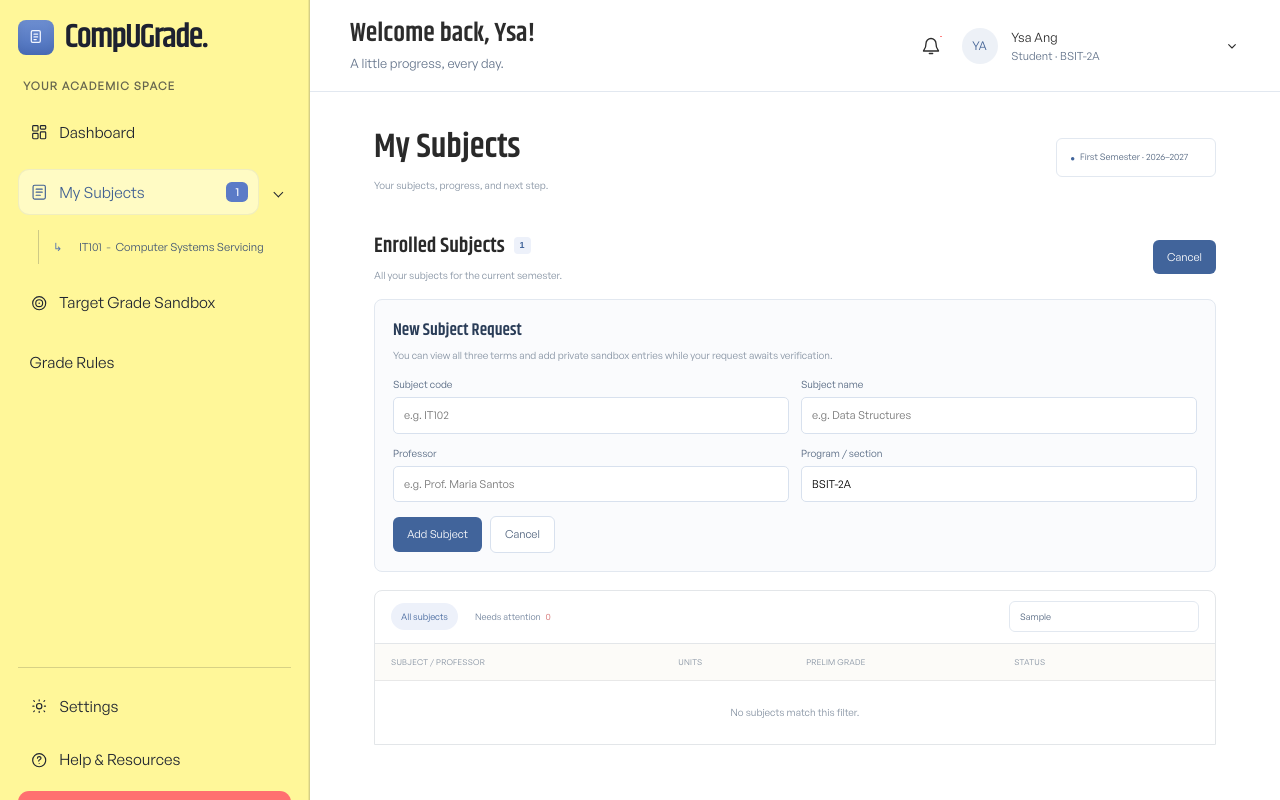
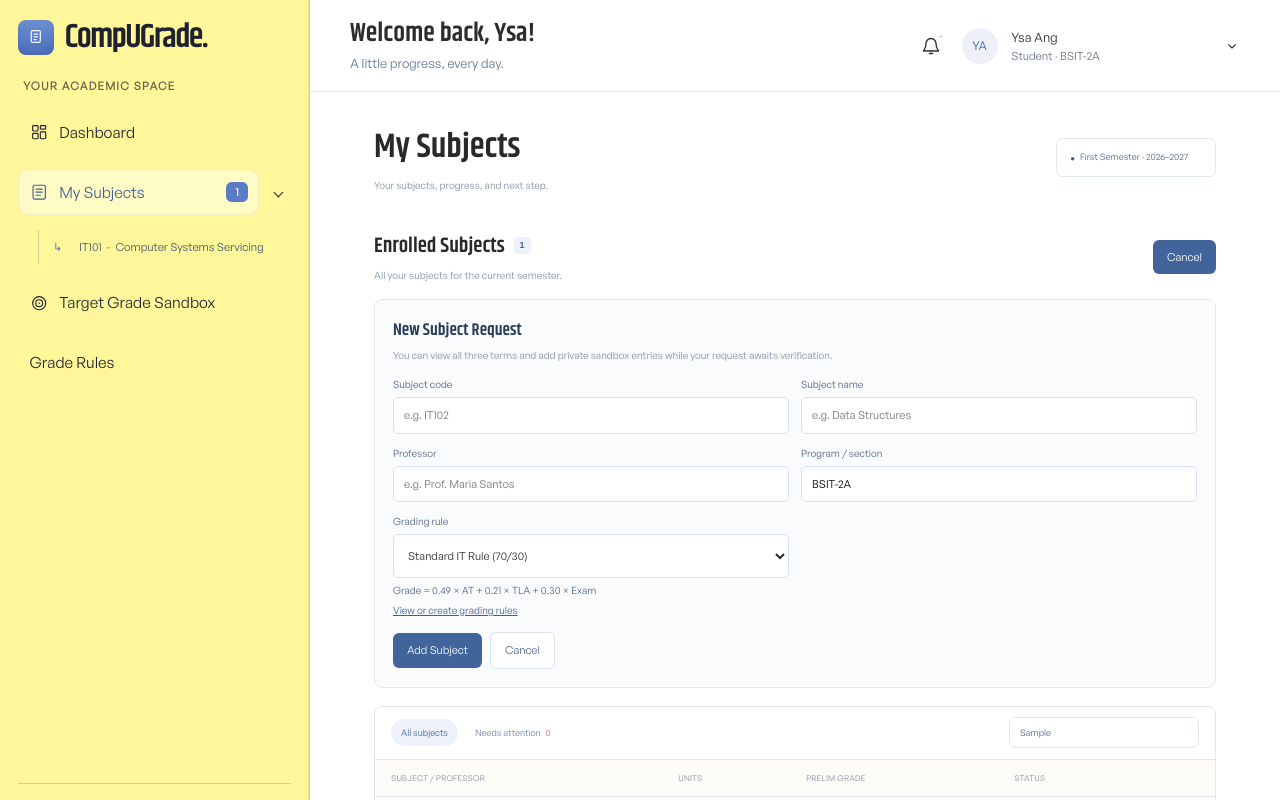
Before and after one commit to UIC-CCS-WEB-DEVELOPMENT-2026-2027/grade-compute, a React (Vite) app: page /student/subject in a window 1280 px wide. Both pictures are taken after typing "Sample" into the empty fields and a click on the button "+ Add Subject". Shown: the top 800 px of the page. Built offline with nearby package versions, Linux system fonts and the light colour scheme.

Commit message:
updated the addsubjectform to process gradecomputationrule

```diff
--- a/src/components/student/AddSubjectForm.jsx
+++ b/src/components/student/AddSubjectForm.jsx
@@ -1,4 +1,6 @@
 import { useState } from "react";
+import { Link } from "react-router-dom";
+import { getRuleFormulaText } from "../../utils/rules";
 
 const FIELD_LABELS = {
     subjectCode: "subject code",
@@ -7,13 +9,32 @@ const FIELD_LABELS = {
     section: "program / section",
 };
 
-export default function AddSubjectForm({ initialSection = "", onCancel, onSubmit }) {
+function missingFieldMessage(field) {
+    return field === "computationRuleId"
+        ? "Please choose a grading rule."
+        : `Please enter your ${FIELD_LABELS[field]}.`;
+}
+
+// rules: the computationRules from the database.
+// initialRuleId: the rule selected when the form opens (falls back to the first rule).
+export default function AddSubjectForm({
+    initialSection = "",
+    rules = [],
+    initialRuleId = "",
+    onCancel,
+    onSubmit,
+}) {
     const [subjectCode, setSubjectCode] = useState("");
     const [subjectName, setSubjectName] = useState("");
     const [professorName, setProfessorName] = useState("");
     const [section, setSection] = useState(initialSection);
+    const [computationRuleId, setComputationRuleId] = useState(() =>
+        rules.some((rule) => rule.id === initialRuleId) ? initialRuleId : rules[0]?.id ?? ""
+    );
     const [fieldErrors, setFieldErrors] = useState({});
     const [formError, setFormError] = useState("");
+
+    const selectedRule = rules.find((rule) => rule.id === computationRuleId);
 
     function handleSubmit(event) {
         event.preventDefault();
@@ -24,15 +45,13 @@ export default function AddSubjectForm({ initialSection = "", onCancel, onSubmit
             subjectName: subjectName.trim(),
             professorName: professorName.trim(),
             section: section.trim(),
+            computationRuleId,
         };
         const missingFields = Object.entries(values).filter(([, value]) => !value);
 
         if (missingFields.length > 0) {
             const errors = Object.fromEntries(
-                missingFields.map(([field]) => [
-                    field,
-                    `Please enter your ${FIELD_LABELS[field]}.`,
-                ])
+                missingFields.map(([field]) => [field, missingFieldMessage(field)])
             );
             setFieldErrors(errors);
             event.currentTarget.elements.namedItem(missingFields[0][0])?.focus();
@@ -126,6 +145,47 @@ export default function AddSubjectForm({ initialSection = "", onCancel, onSubmit
                         </span>
                     )}
                 </label>
+                <label>
+                    Grading rule
+                    {rules.length > 0 ? (
+                        <select
+                            name="computationRuleId"
+                            value={computationRuleId}
+                            aria-invalid={Boolean(fieldErrors.computationRuleId)}
+                            aria-describedby={
+                                fieldErrors.computationRuleId
+                                    ? "computation-rule-error"
+                                    : "computation-rule-formula"
+                            }
+                            onChange={(event) =>
+                                updateField("computationRuleId", event.target.value, setComputationRuleId)
+                            }
+                        >
+                            {rules.map((rule) => (
+                                <option key={rule.id} value={rule.id}>
+                                    {rule.ruleName}
+                                </option>
+                            ))}
+                        </select>
+                    ) : (
+                        <span className="subject-field-error" id="computation-rule-error">
+                            No grading rules yet. Create one first.
+                        </span>
+                    )}
+                    {selectedRule && !fieldErrors.computationRuleId && (
+                        <span className="subject-request-rule-formula" id="computation-rule-formula">
+                            {getRuleFormulaText(selectedRule)}
+                        </span>
+                    )}
+                    {fieldErrors.computationRuleId && rules.length > 0 && (
+                        <span className="subject-field-error" id="computation-rule-error">
+                            {fieldErrors.computationRuleId}
+                        </span>
+                    )}
+                    <Link className="subject-request-rule-link" to="/student/rules">
+                        {rules.length > 0 ? "View or create grading rules" : "Go to Grade Rules"}
+                    </Link>
+                </label>
             </div>
             {formError && (
                 <p className="subject-request-error" role="alert" aria-live="assertive">
--- a/src/pages/student/SubjectMenu.css
+++ b/src/pages/student/SubjectMenu.css
@@ -187,6 +187,12 @@
 .subject-request-fields select[aria-invalid="true"]:focus {
     border-color: #b9443b;
     box-shadow: 0 0 0 2px rgba(185, 68, 59, 0.12);
+}
+
+.subject-request-rule-formula {
+    color: #52657f;
+    font-size: 10px;
+    font-variant-numeric: tabular-nums;
 }
 
 .subject-request-rule-link {
--- a/src/pages/student/SubjectMenu.jsx
+++ b/src/pages/student/SubjectMenu.jsx
@@ -124,6 +124,17 @@ export default function SubjectMenu() {
                 (prelimGrade !== null && prelimGrade < 75),
         }];
     });
+    // Start the form on the rule of the student's most recently added subject
+    // (students usually add several subjects from the same school), or the
+    // first rule if they have none yet.
+    const rules = dbData.computationRules ?? [];
+    const lastUsedRuleId = [...(dbData.classes ?? [])]
+        .reverse()
+        .find((classItem) =>
+            classItem.studentRecords?.some((record) => record.studentId === STUDENT_ID) &&
+            rules.some((rule) => rule.id === classItem.computationRuleId)
+        )?.computationRuleId;
+    const initialRuleId = lastUsedRuleId ?? rules[0]?.id ?? "";
     const filteredSubjects = subjectRows.filter(({ subject, professor, needsAttention }) => {
         const matchesFilter = activeFilter === "all" || needsAttention;
         const searchText = `${subject.subjectCode} ${subject.subjectName} ${professor}`.toLowerCase();
@@ -266,7 +277,8 @@ export default function SubjectMenu() {
                     {showForm && (
                         <AddSubjectForm
                             initialSection={studentSection}
-                            rules={dbData.computationRules ?? []}
+                            rules={rules}
+                            initialRuleId={initialRuleId}
                             onCancel={() => setShowForm(false)}
                             onSubmit={submitSubject}
                         />
```
